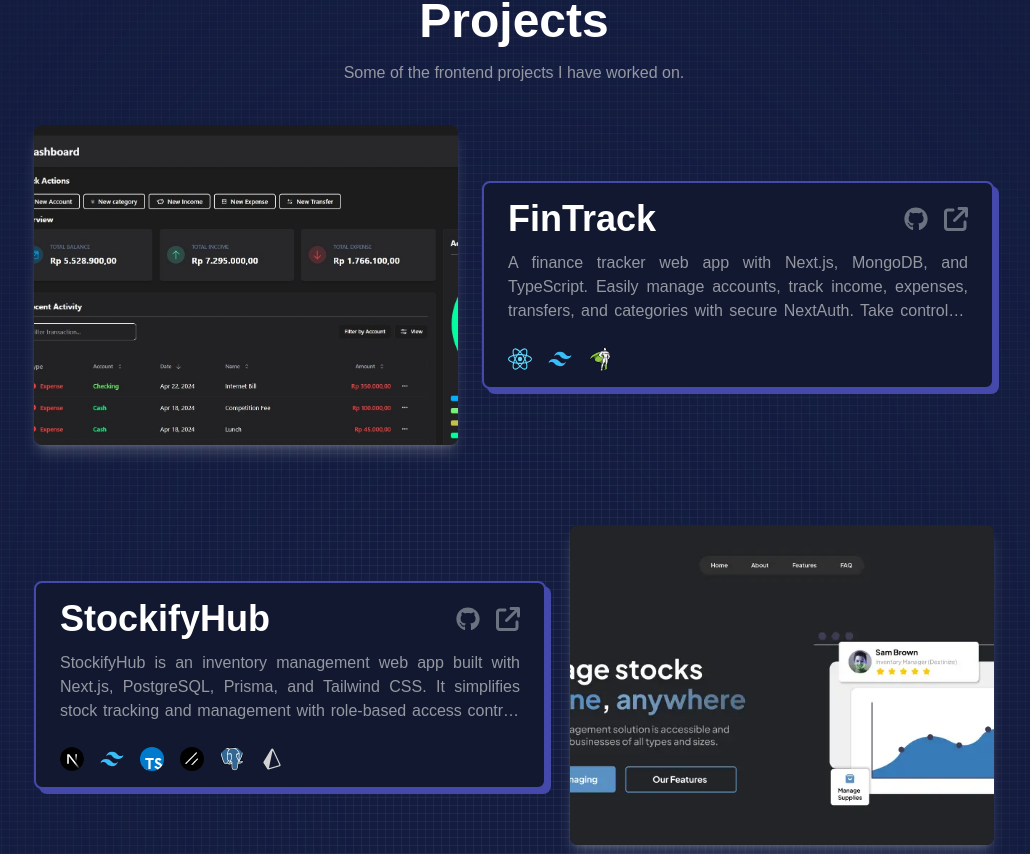
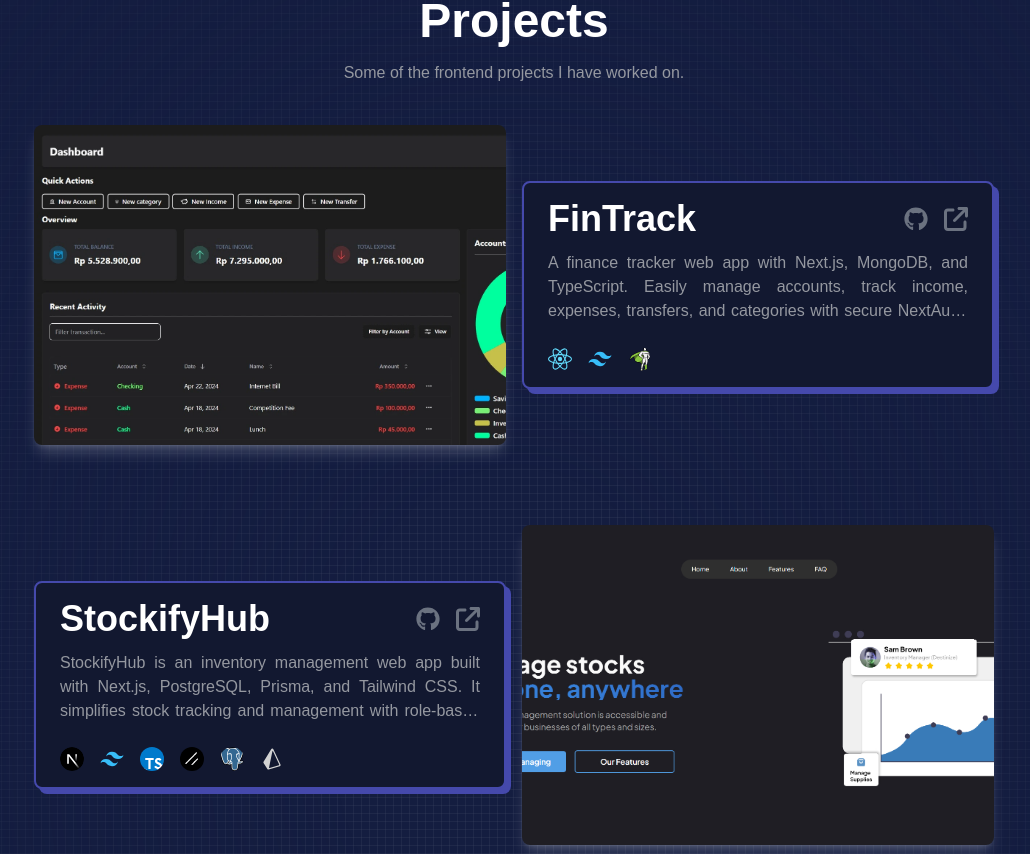
Before and after one commit to andreedyson/personal-website, a Next.js app: page / in a window 1280 px wide. Shown: the part 2759-3613 px from the top of the page, without its empty margins (126-1156 px from the left). Built offline with nearby package versions, Linux system fonts and the light colour scheme.

Commit message:
style(project): change project card styling to use grid instead of flexbox

```diff
--- a/app/components/Projects.tsx
+++ b/app/components/Projects.tsx
@@ -3,7 +3,7 @@
 import React, { useRef } from "react";
 import { motion, useInView } from "framer-motion";
 import ProjectCard from "./card/ProjectCard";
-import { headerPopupAnimationVariants, projectsData } from "@/index";
+import { headerPopupAnimationVariants, PROJECTS_DATA } from "@/index";
 import Link from "next/link";
 
 function Projects() {
@@ -70,7 +70,7 @@ function Projects() {
           transition={{ delay: 0.8 }}
           className="flex flex-col gap-12 xl:gap-20"
         >
-          {projectsData.map((project, index) => (
+          {PROJECTS_DATA.map((project, index) => (
             <motion.div
               key={project.title}
               variants={fadeInAnimationVariants}
--- a/app/components/card/ProjectCard.tsx
+++ b/app/components/card/ProjectCard.tsx
@@ -25,17 +25,17 @@ function ProjectCard({
 }: Props) {
   return (
     <article className="max-lg:rounded-lg max-lg:shadow-2xl max-lg:shadow-blue-500/40">
-      <div className="flex flex-col lg:flex-row lg:items-center lg:gap-6">
+      <div className="grid grid-cols-1 lg:grid-cols-2 lg:place-items-center lg:gap-4">
         {/* Projects Image */}
         <div
-          className={`relative aspect-video w-full lg:w-[550px] ${position !== "left" && "lg:order-2"}`}
+          className={`relative aspect-video w-full ${position !== "left" && "lg:order-2"}`}
         >
           <Image
             src={imgUrl}
             width={400}
             height={200}
             alt={title}
-            className="h-full w-full rounded-t-lg bg-gray-900 bg-center object-cover md:rounded-lg lg:h-80 lg:shadow-lg lg:shadow-white/20"
+            className="h-full w-full rounded-t-lg bg-gray-900 object-cover md:rounded-lg lg:h-80 lg:shadow-lg lg:shadow-white/20"
           />
         </div>
 
--- a/index.ts
+++ b/index.ts
@@ -65,7 +65,7 @@ export const TECH_STACKS = [
   },
 ];
 
-export const projectsData = [
+export const PROJECTS_DATA = [
   {
     title: "FinTrack",
     description:
```
Also changed, not shown: public/assets/projects/stockify_landing.webp.
